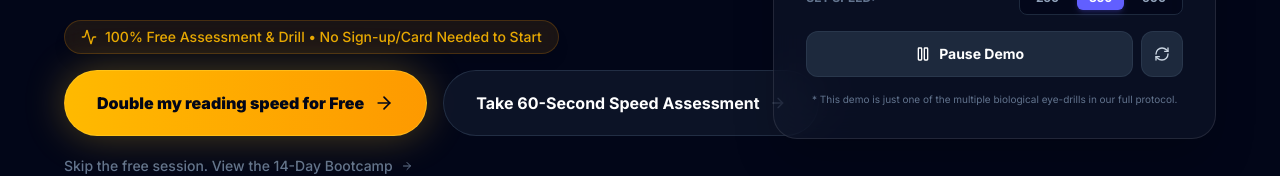
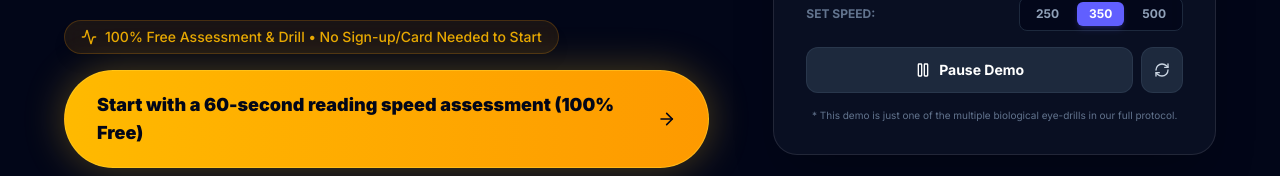
Before and after one commit to richardvanderkolk/the-rogue-puffin, a Next.js app: page / in a window 1280 px wide. Shown: the part 667-843 px from the top of the page. Built offline with nearby package versions, Linux system fonts and the light colour scheme; no server answers.

Commit message:
feat: revert Hero section CTAs to a single primary free 60-second assessment button to improve clarity and CRO

```diff
--- a/src/app/page.tsx
+++ b/src/app/page.tsx
@@ -53,20 +53,12 @@ export default function V2LandingPage() {
                                     <div className="flex items-center gap-2 text-sm font-medium text-amber-400/90 bg-amber-500/10 border border-amber-500/20 px-4 py-1.5 rounded-full shadow-lg backdrop-blur-sm">
                                         <Activity className="w-4 h-4" /> 100% Free Assessment & Drill • No Sign-up/Card Needed to Start
                                     </div>
-                                    <div className="flex flex-col sm:flex-row items-center gap-4 w-full justify-center lg:justify-start">
-                                        <Link
-                                            href="/rogue-session/start?v2=true"
-                                            className="w-full sm:w-auto group relative px-8 py-5 bg-gradient-to-r from-amber-400 to-amber-500 text-slate-950 rounded-full font-black text-base hover:from-amber-300 hover:to-amber-400 transition-all active:scale-95 flex items-center justify-center gap-2.5 shadow-[0_0_40px_rgba(251,191,36,0.3)] hover:shadow-[0_0_60px_rgba(251,191,36,0.5)] border border-amber-300/50 whitespace-nowrap"
-                                        >
-                                            Double my reading speed for Free <ArrowRight className="w-5 h-5 group-hover:translate-x-1 transition-transform" />
-                                        </Link>
-                                        <Link
-                                            href="/rogue-session/start?v2=true&mode=assessment"
-                                            className="w-full sm:w-auto px-8 py-5 bg-slate-900/80 hover:bg-slate-800 text-white rounded-full font-bold text-base transition-all active:scale-95 flex items-center justify-center gap-2.5 border border-slate-700/60 backdrop-blur-sm whitespace-nowrap"
-                                        >
-                                            Take 60-Second Speed Assessment <ArrowRight className="w-4 h-4 text-slate-400" />
-                                        </Link>
-                                    </div>
+                                    <Link
+                                        href="/rogue-session/start?v2=true&mode=assessment"
+                                        className="group relative px-8 py-5 bg-gradient-to-r from-amber-400 to-amber-500 text-slate-950 rounded-full font-black text-lg hover:from-amber-300 hover:to-amber-400 transition-all active:scale-95 flex items-center justify-center gap-3 shadow-[0_0_40px_rgba(251,191,36,0.3)] hover:shadow-[0_0_60px_rgba(251,191,36,0.5)] border border-amber-300/50"
+                                    >
+                                        Start with a 60-second reading speed assessment (100% Free) <ArrowRight className="w-5 h-5 group-hover:translate-x-1 transition-transform" />
+                                    </Link>
                                 </div>
 
                                 <Link href="/bootcamp" className="text-sm font-medium text-slate-500 hover:text-slate-300 transition-colors flex items-center gap-2 mx-auto lg:mx-0">
```
